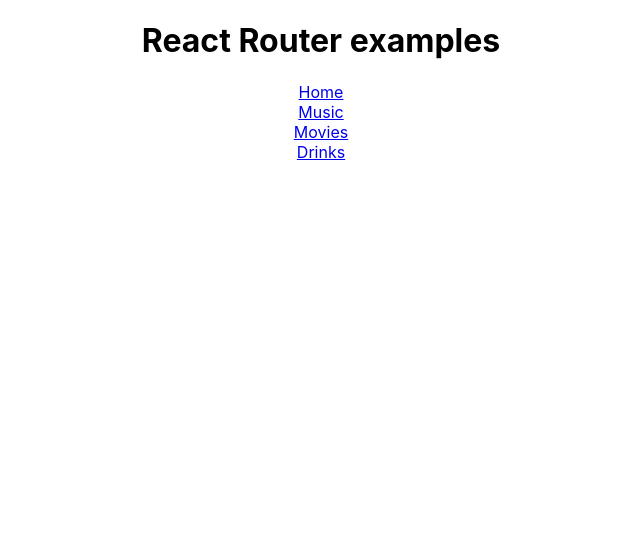
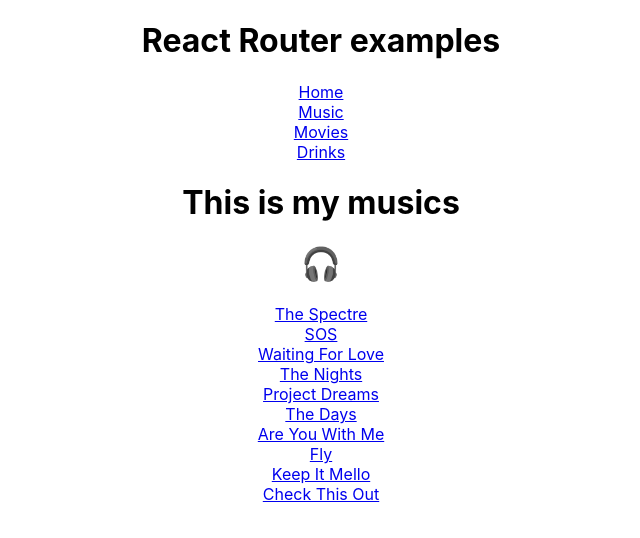
Before and after one commit to Anthony-Moss/router-exercise-static-website-react, a React (Create React App) app: page /music in a window 1280 px wide. Shown: the top 538 px of the page, without its empty margins (319-959 px from the left). Built offline with nearby package versions, Linux system fonts and the light colour scheme.

Commit message:
adds music component and page which shows songs and has placeholder desc

```diff
--- a/src/App.js
+++ b/src/App.js
@@ -2,6 +2,7 @@ import React from 'react';
 import './App.css';
 import Home from './Home';
 import Music from './Music';
+import Song from './Song';
 import Movies from './Movies';
 import Movie from './Movie';
 import Drinks from './Drinks';
@@ -35,7 +36,18 @@ class App extends React.Component {
         'Long Island',
         'All the Rum',
         'Vodka'
-
+      ],
+      songs: [
+        'The Spectre',
+        'SOS',
+        'Waiting For Love',
+        'The Nights',
+        'Project Dreams',
+        'The Days',
+        'Are You With Me',
+        'Fly',
+        'Keep It Mello',
+        'Check This Out'
       ]
     }
   }
@@ -73,9 +85,19 @@ class App extends React.Component {
             )}
           />
 
+          <Route path="/music"
+            render={(props) => (
+              <Music
+                {...props}
+                songs={this.state.songs}
+              />
+            )}
+          />
+
         </Switch>
         <Route path="/movies/:movie" component={Movie} />
         <Route path="/drinks/:drink" component={Drink} />
+        <Route path="/music/:song" component={Song} />
         {/* <Music />
         <Movies />
         <Drinks /> */}
--- a/src/Music.js
+++ b/src/Music.js
@@ -1,12 +1,23 @@
 import React from 'react';
 
-function Music(props) {
+import { Link } from 'react-router-dom';
+
+function Music({songs, match, history}) {
+    const musicLinks = songs.map(songName => (
+        <li>
+            <Link to={`${match.path}/${songName}`}>{songName}</Link>
+        </li>
+    ));
+
     return (
         <div>
             <h1>This is my musics</h1>
             <span>
                 <h1>🎧</h1>
             </span>
+            <ul style={{listStyleType: 'none', paddingLeft: 0}}>
+                {musicLinks}
+            </ul>
         </div>
     )
 }
--- /dev/null
+++ b/src/Song.js
@@ -0,0 +1,13 @@
+import React from 'react';
+
+
+function Song({match}) {
+    return (
+        <div>
+            <h1>{match.params.songs}</h1>
+            <p>Lorem ipsum dolor sit amet consectetur adipisicing elit. Suscipit at modi consequatur et, illo similique nostrum rerum voluptatem? Veniam aliquam repellat dolor eius ducimus ex fugit ut laudantium maxime tempore?</p>
+        </div>
+    );
+}
+
+export default Song;
```
